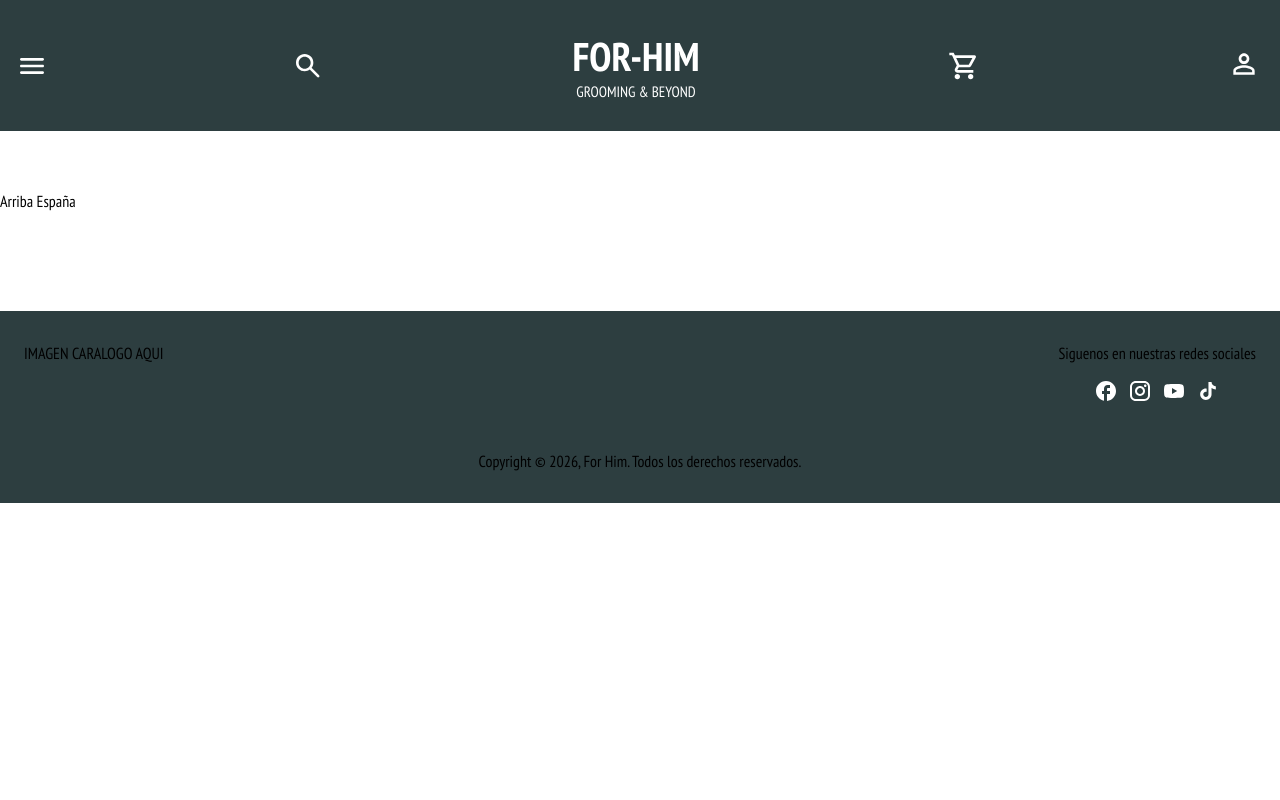
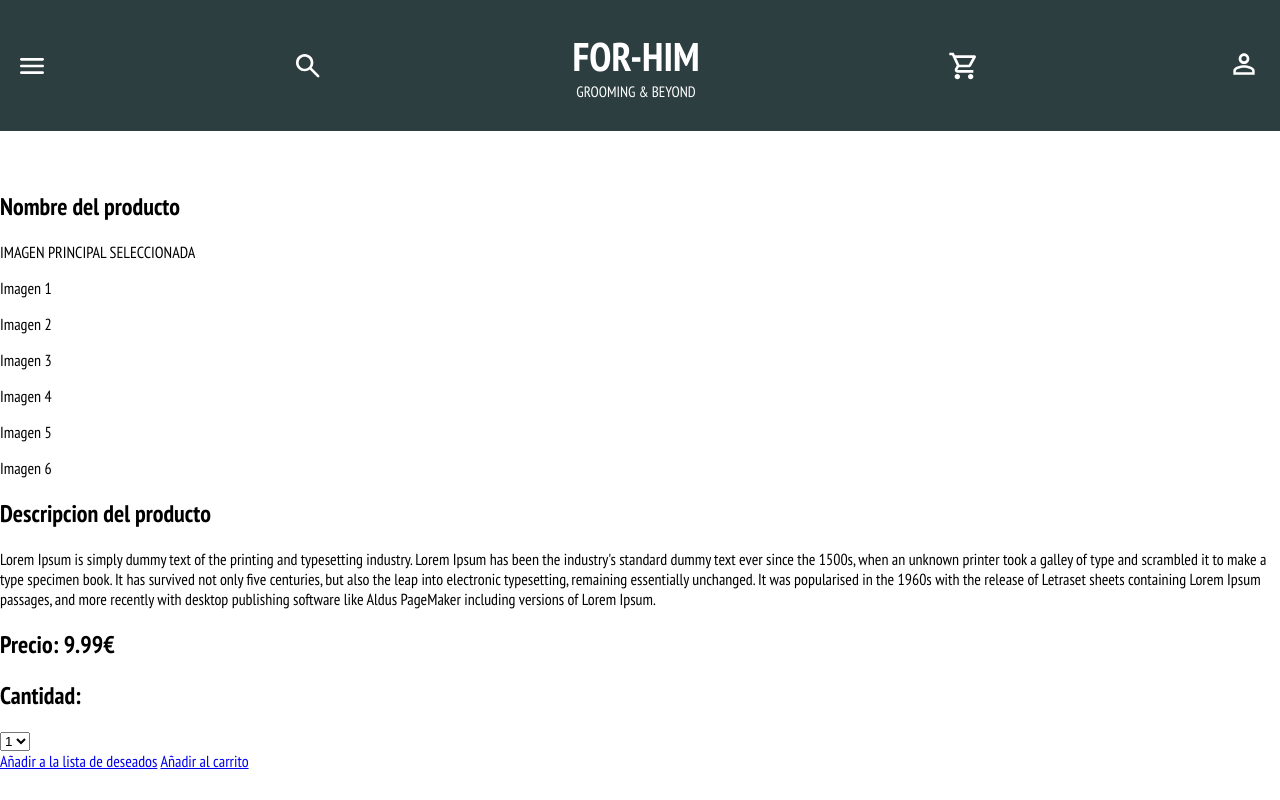
Before and after one commit to krakenfull25/proyectoSouthsix, a SvelteKit app: page /product-detail in a window 1280 px wide. Shown: the top 800 px of the page. Built offline with nearby package versions, Linux system fonts and the light colour scheme.

Commit message:
Crear html de pagina product-detail

```diff
--- a/src/routes/product-detail/+page.svelte
+++ b/src/routes/product-detail/+page.svelte
@@ -1,22 +1,60 @@
-
 <!--
-Esta es la página home, todas las páginas tienen header y footer iguales, en cuanto a esta página,
-se muestra un display de los productos por "secciones", el titulo y la lista de productos se deben
-pasar por cards.
+Esta es la página de detalle de producto, se mostrarán los datos de los productos mostrados en home.
 -->
 
 <script>
-    import Header from "$lib/Components/Header.svelte";
-    import DisplayProductsHome from "$lib/Components/DisplayProductsHome.svelte";
-	  import Footer from "$lib/Components/Footer.svelte";
+	import Header from '$lib/Components/Header.svelte';
+	import Footer from '$lib/Components/Footer.svelte';
 </script>
 
+<Header />
+<div class="image">
+	<h2>Nombre del producto</h2>
+	<div class="image-display">
+		<div class="main-image">
+			<p>IMAGEN PRINCIPAL SELECCIONADA</p>
+		</div>
+		<div class="other-images">
+			<p>Imagen 1</p>
+			<p>Imagen 2</p>
+			<p>Imagen 3</p>
+			<p>Imagen 4</p>
+			<p>Imagen 5</p>
+			<p>Imagen 6</p>
+		</div>
+	</div>
+</div>
 
+<div class="description">
+  <h2>Descripcion del producto</h2>
+  <p>
+    Lorem Ipsum is simply dummy text of the printing and typesetting industry. Lorem Ipsum has been
+    the industry's standard dummy text ever since the 1500s, when an unknown printer took a galley
+    of type and scrambled it to make a type specimen book. It has survived not only five centuries,
+    but also the leap into electronic typesetting, remaining essentially unchanged. It was popularised
+    in the 1960s with the release of Letraset sheets containing Lorem Ipsum passages, and more recently
+    with desktop publishing software like Aldus PageMaker including versions of Lorem Ipsum.
+  </p>
+</div>
 
-<Header/>
-<div>Arriba España</div>
-<Footer/>
+<div class="price">
+  <h2>Precio: <span class="price-value">9.99&euro;</span></h2>
+</div>
 
+<div class="quantity">
+  <h2>Cantidad:</h2>
+  <select name="quantity" id="quantity">
+    <option value="1">1</option>
+    <option value="2">2</option>
+    <option value="3">3</option>
+    <option value="4">4</option>
+  </select>
+</div>
+
+<a href=".." class="whislist">Añadir a la lista de deseados</a>
+<a href=".." class="add-to-cart">Añadir al carrito</a>
+
+<Footer />
 
 <style lang="scss">
 	:global(body, html) {
@@ -24,7 +62,7 @@ pasar por cards.
 		padding: 0;
 		font-family: 'PT Sans Narrow', sans-serif;
 	}
-  :global(*){
+	:global(*) {
 		box-sizing: border-box;
 	}
 </style>
```
Lines whose indentation alone changed are shown as unchanged.
